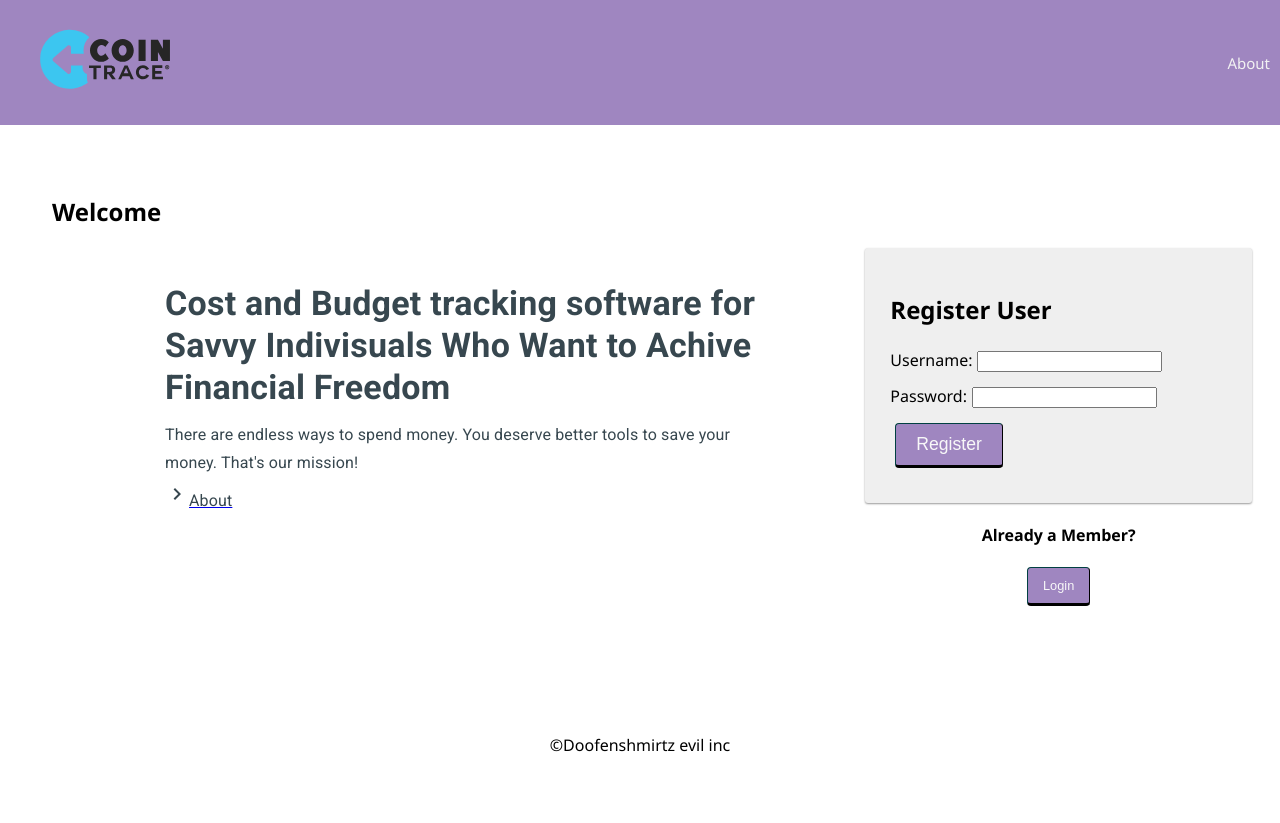
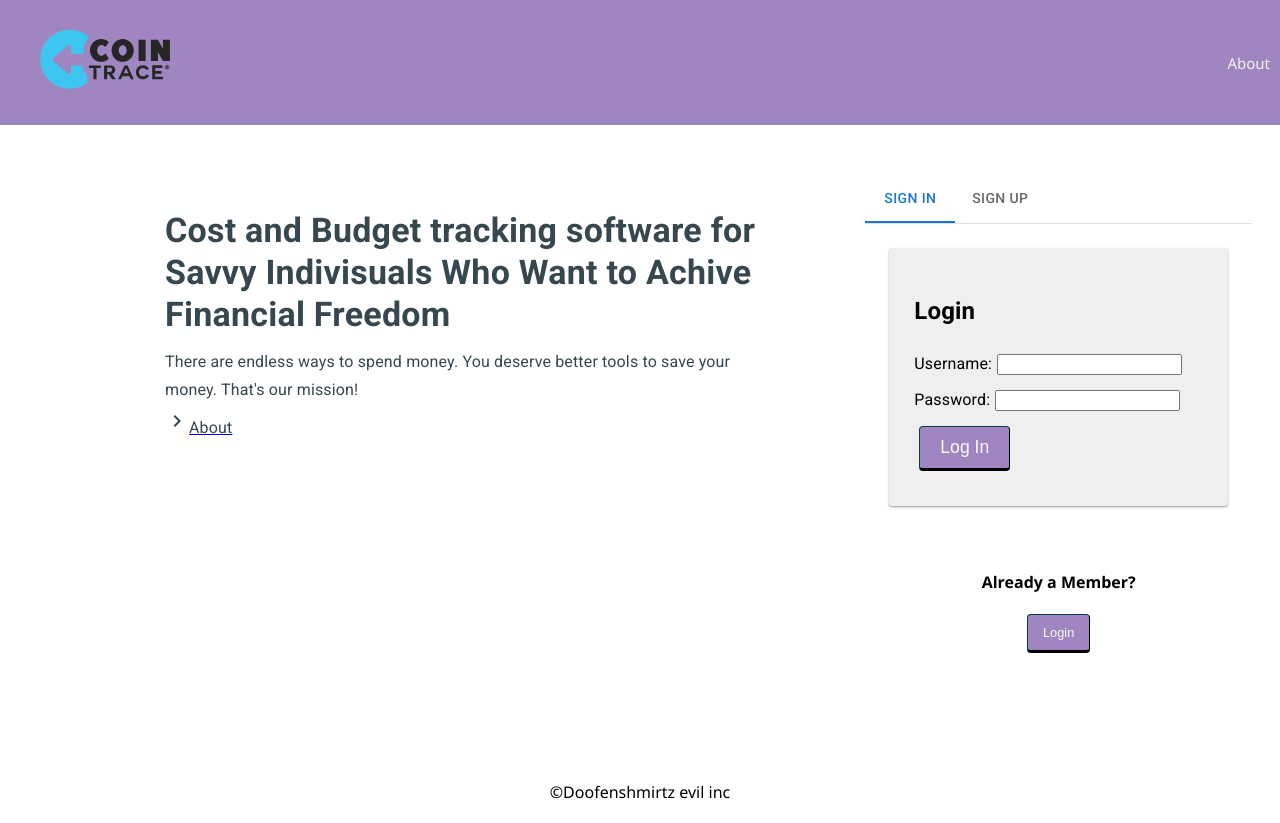
Before and after one commit to Iddiac/Cointrace, a React (Create React App) app: page /user#/home in a window 1280 px wide. Before the commit the page ends 800 px from the top, so only its background shows below. Built offline with nearby package versions, Linux system fonts and the light colour scheme; no server answers.

Commit message:
got sign in and sign up tabs done

```diff
--- a/package.json
+++ b/package.json
@@ -11,6 +11,7 @@
     "@emotion/styled": "^11.9.3",
     "@fontsource/roboto": "^4.5.7",
     "@mui/icons-material": "^5.8.4",
+    "@mui/lab": "^5.0.0-alpha.88",
     "@mui/material": "^5.8.5",
     "axios": "^0.21.1",
     "bcryptjs": "^2.4.3",
--- a/src/components/Auth/RegisterForm/RegisterForm.jsx
+++ b/src/components/Auth/RegisterForm/RegisterForm.jsx
@@ -1,5 +1,10 @@
 import React, { useState } from 'react';
 import { useDispatch, useSelector } from 'react-redux';
+import Tabs from '@mui/material/Tabs';
+import Tab from '@mui/material/Tab';
+import Typography from '@mui/material/Typography';
+import Box from '@mui/material/Box';
+
 
 function RegisterForm() {
   const [username, setUsername] = useState('');
--- a/src/components/Pages/LandingPage/LandingPage.jsx
+++ b/src/components/Pages/LandingPage/LandingPage.jsx
@@ -10,22 +10,32 @@ import Typography from '@mui/material/Typography';
 import { purple, red, blueGrey } from '@mui/material/colors';
 import { Link } from 'react-router-dom';
 import ChevronRightTwoToneIcon from '@mui/icons-material/ChevronRightTwoTone';
+import Tabs from '@mui/material/Tabs';
+import Tab from '@mui/material/Tab';
+import TabContext from '@mui/lab/TabContext';
+import TabList from '@mui/lab/TabList';
+import TabPanel from '@mui/lab/TabPanel';
+
 
 
 // CUSTOM COMPONENTS
 import RegisterForm from '../../Auth/RegisterForm/RegisterForm';
+import LoginForm from '../../Auth/LoginForm/LoginForm';
 
 function LandingPage() {
-  const [heading, setHeading] = useState('Welcome');
+  const [heading, setHeading] = useState('Hello! ');
   const history = useHistory();
-
+  const [value, setValue] = useState('0');
   const onLogin = (event) => {
     history.push('/login');
+  };
+  const handleChange = (event, newValue) => {
+    setValue(newValue);
   };
 
   return (
     <div className="container">
-      <h2>{heading}</h2>
+
 
       <div className="grid">
         <div className="grid-col grid-col_8">
@@ -46,7 +56,24 @@ function LandingPage() {
 
         </div>
         <div className="grid-col grid-col_4">
+
+        <Box sx={{ width: '100%', typography: 'body1' }}>
+      <TabContext value={value}>
+        <Box sx={{ borderBottom: 1, borderColor: 'divider' }}>
+          <TabList onChange={handleChange} >
+            <Tab label="Sign In" value="0" />
+            <Tab label="Sign Up" value="1" />
+          </TabList>
+        </Box>
+        <TabPanel value="0">
+        <LoginForm />
+        </TabPanel>
+        <TabPanel value="1">
           <RegisterForm />
+        </TabPanel>
+      </TabContext>
+    </Box>
+
 
           <center>
             <h4>Already a Member?</h4>
```
Lines whose indentation alone changed are shown as unchanged.
